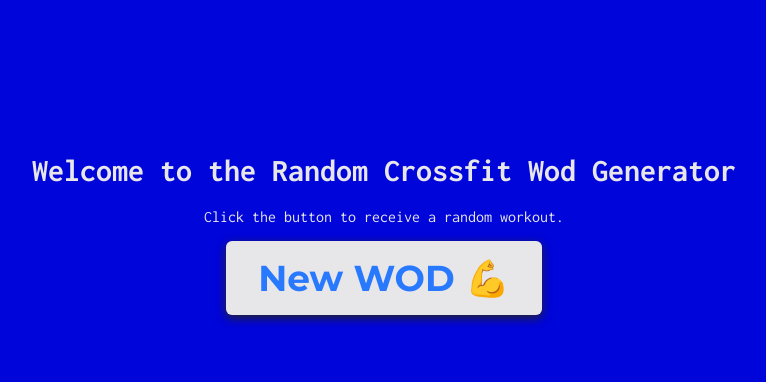
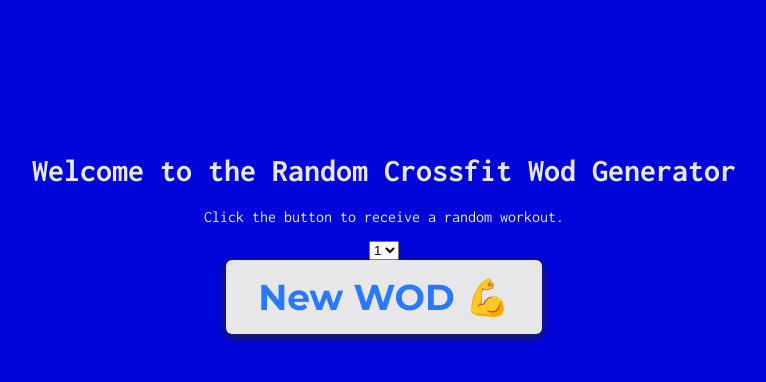
Before and after one commit to jacobpackert/crossfit-wod-react, a React (Create React App) app: page / in a window 1280 px wide. Shown: the top 382 px of the page, without its empty margins (256-1022 px from the left). Built offline with nearby package versions, Linux system fonts and the light colour scheme; no server answers.

Commit message:
init new component to control amount of workouts selected

```diff
--- a/src/App.js
+++ b/src/App.js
@@ -2,6 +2,7 @@
 import './App.css';
 import NewButton from './components/NewButton';
 import WorkoutDescription from './components/WorkoutDescription';
+import WorkoutAmount from './components/WorkoutAmount';
 
 let url = process.env.REACT_APP_DB_URL;
 
@@ -10,42 +11,50 @@
 // The app component
 class App extends Component {
 
-  constructor(){
+  constructor() {
     super();
     this.state = {
       wodContent: [], //this can be changed to accept an *object* and then the component can destructure that object and parse the data it needs.
       buttonContent: ["New WOD"],
       buttonContentEmoji: ["💪", "🏋️‍♂️", "🏃‍♂️"],
       buttonHasBeenPressed: false,
+      workoutAmountSelected: [],
     };
     this.setWodState.bind(this);
+    this.handleWorkoutAmountSelected = this.handleWorkoutAmountSelected.bind(this);
   }
 
-  setWodState(selectedWod){
-    this.setState({wodContent: selectedWod})
+  setWodState(selectedWod) {
+    this.setState({ wodContent: selectedWod })
   }
 
-  setButtonState(){
-    this.setState({buttonHasBeenPressed: true})
+  setButtonState() {
+    this.setState({ buttonHasBeenPressed: true })
+  }
+
+  // this function is used to store the state of amount of workouts selected in the parent component so the WorkoutAmount component can pass state upward
+  handleWorkoutAmountSelected(amount){
+    this.setState({ workoutAmountSelected: amount})
+    console.log(`hello from handleWorkoutAmountSelected in App.js with ${amount} selected`)
   }
 
   handleButtonClick = () => {
-    console.log("button click")
+    // console.log("button click")
 
     fetch(url).then(
       response => {
         if (response.status !== 200) {
-                  console.log("there is a problem!! " + response.status);
+          // console.log("there is a problem!! " + response.status);
           return;
         }
 
         response.json()
           .then(data => {
             let wodNumber = Math.floor(data.feed.entry.length * Math.random());
-                  console.log("name: " + data.feed.entry[wodNumber].gsx$name.$t);
-                  console.log("score: " + data.feed.entry[wodNumber].gsx$score.$t);
+            // console.log("name: " + data.feed.entry[wodNumber].gsx$name.$t);
+            // console.log("score: " + data.feed.entry[wodNumber].gsx$score.$t);
             let selectedWod = data.feed.entry[wodNumber];
-                  console.log("selectedWod: " + selectedWod);
+            // console.log("selectedWod: " + selectedWod);
             this.setWodState(selectedWod);
             this.setButtonState();
             // this.setState({ wodContent: data.feed.entry[wodNumber].gsx$description.$t })       //something about needing to .bind(this)
@@ -59,12 +68,19 @@
 
   // Add a 'open number/headline' component and a 'this was your score last time' component
   render() {
+
+
+    // conditionally render the component only if the button has been pressed
     const buttonHasBeenPressed = this.state.buttonHasBeenPressed;
-      console.log("buttonhasbeenpressed: " + buttonHasBeenPressed);
+    // console.log("buttonhasbeenpressed: " + buttonHasBeenPressed);
     let description;
 
     if (buttonHasBeenPressed) {
-        description = <WorkoutDescription wodContent = {this.state.wodContent} buttonHasBeenPressed={this.state.buttonHasBeenPressed}/>
+      description =
+      <WorkoutDescription
+        wodContent={this.state.wodContent}
+        buttonHasBeenPressed={this.state.buttonHasBeenPressed}
+      />
     }
 
 
@@ -76,6 +92,11 @@
         <p className="App-intro">
           Click the button to receive a random workout.
         </p>
+
+        <WorkoutAmount
+          onSelection={this.handleWorkoutAmountSelected}
+        />
+
         {description}
 
         <NewButton
--- a/src/components/NewButton.jsx
+++ b/src/components/NewButton.jsx
@@ -9,7 +9,7 @@
     }
 
     handleClick(e) {
-        // e.preventDefault();
+        e.preventDefault();
         this.props.onButtonClick();
     };
 
--- /dev/null
+++ b/src/components/WorkoutAmount.jsx
@@ -0,0 +1,34 @@
+import React, { Component } from 'react';
+
+class WorkoutAmount extends Component {
+
+    constructor(props){
+        super(props);
+
+        this.state = {value: 1};
+        this.handleChange = this.handleChange.bind(this);
+    }
+
+    handleChange(event){
+        this.setState({value: event.target.value});
+        let amountofworkouts = event.target.value;
+        console.log(`you have now selected ${amountofworkouts} workouts`);
+        this.props.onSelection(amountofworkouts);
+    }
+
+    render() {
+        return (
+            <div>
+                <form action="">
+                <select value={this.state.value} onChange={this.handleChange}>
+                    <option value="1">1</option>
+                    <option value="2">2</option>
+                    <option value="3">3</option>
+                    </select>
+                </form>
+            </div>
+        );
+    }
+}
+
+export default WorkoutAmount;
```
Lines whose indentation alone changed are shown as unchanged.
